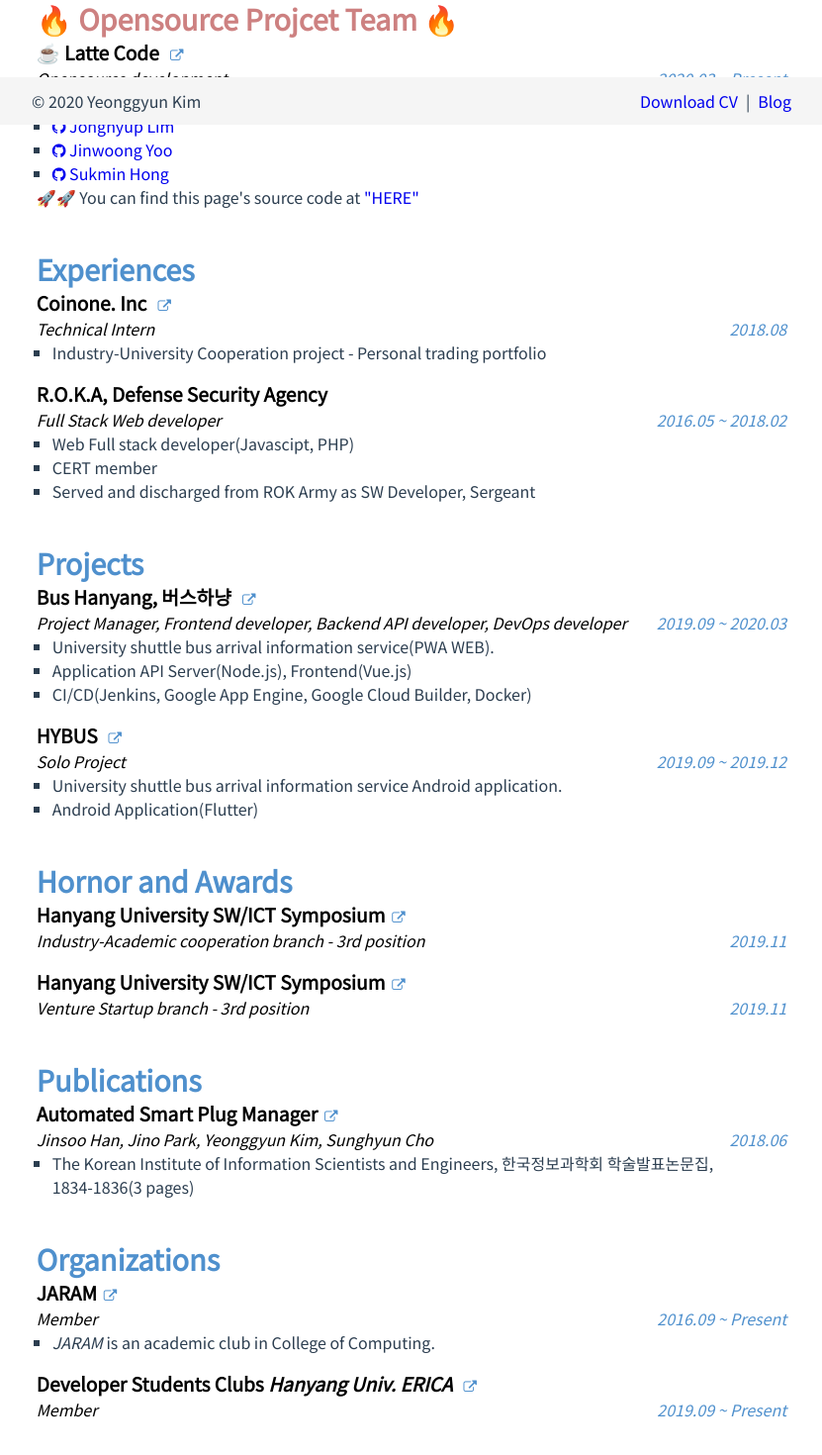
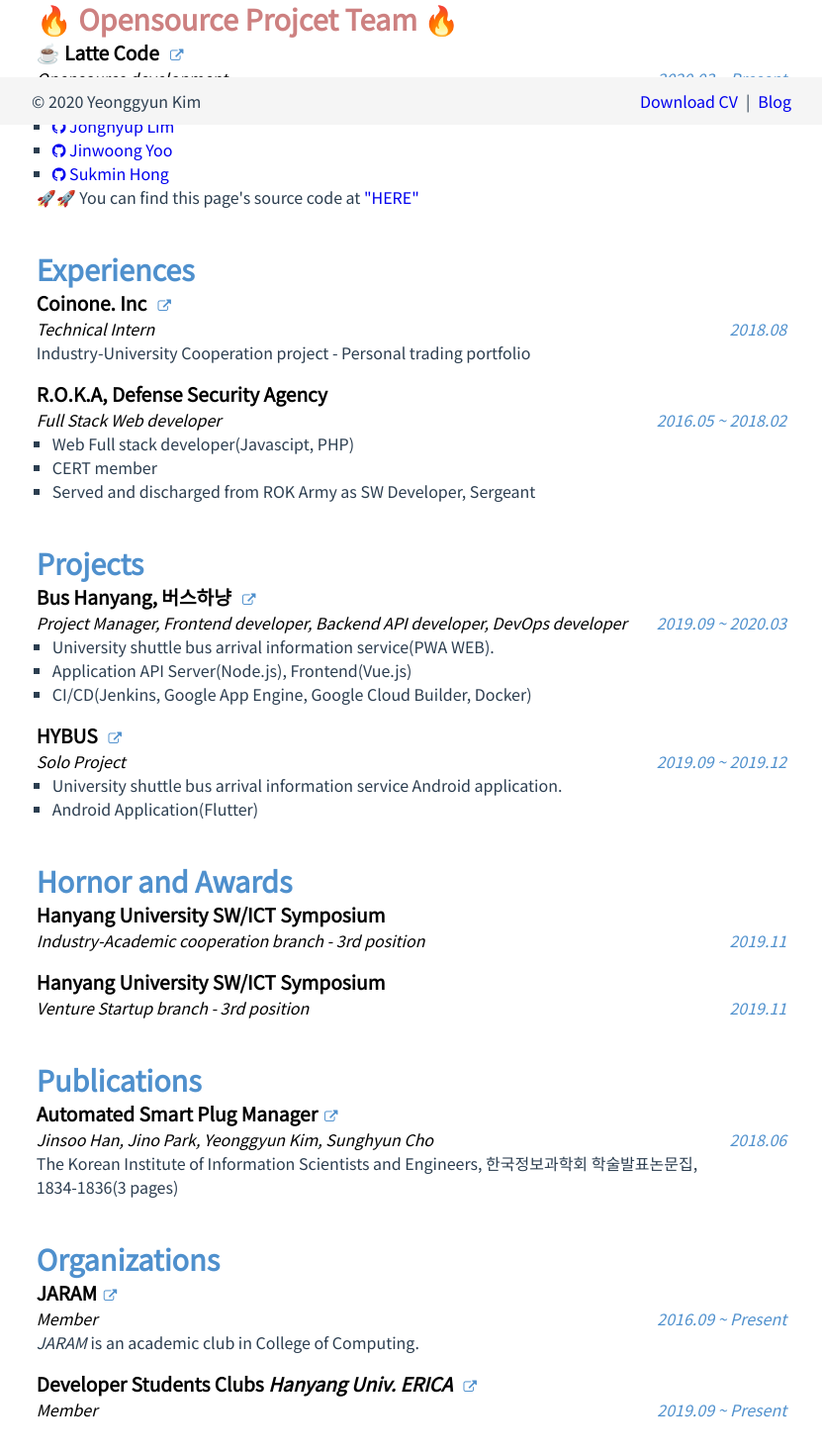
Before and after one commit to CXZ7720/cv_vue, a Vue app: page / in a window 1280 px wide. Shown: the part 674-2144 px from the top of the page at 99% size, without its empty margins (224-1055 px from the left). Built offline with nearby package versions, Linux system fonts and the light colour scheme.

Commit message:
Fix typo

```diff
--- a/src/components/content.vue
+++ b/src/components/content.vue
@@ -64,11 +64,7 @@
           <span class="flex-grow1 role">Technical Intern</span>
           <span class="due_text">2018.08</span>
         </p>
-        <ul>
-          <li>
-            Industry-University Cooperation project - Personal trading portfolio
-          </li>
-        </ul>
+        Industry-University Cooperation project - Personal trading portfolio
       </div>
       <div class="content-group">
         <p class="sub_title">
@@ -93,7 +89,7 @@
       <h3 class="title">Projects</h3>
       <div class="content-group">
         <p class="sub_title">
-          Bus Hanyang, 버스하냥 <a href="https://hubus.app" target="_blank"><i class="fa fa-external-link icon"></i></a>
+          Bus Hanyang, 버스하냥 <a href="https://hybus.app" target="_blank"><i class="fa fa-external-link icon"></i></a>
         </p>
         <p class="normal_text flex-box">
           <span class="flex-grow1 role">Project Manager, Frontend developer, Backend API developer, DevOps developer</span>
@@ -131,7 +127,7 @@
       <h3 class="title">Hornor and Awards</h3>
       <div class="content-group">
         <p class="sub_title">
-          Hanyang University SW/ICT Symposium<a href="https://hubus.app" target="_blank"><i class="fa fa-external-link icon"></i></a>
+          Hanyang University SW/ICT Symposium
         </p>
         <p class="normal_text flex-box">
           <span class="flex-grow1 role">Industry-Academic cooperation branch -  3rd position</span>
@@ -140,7 +136,7 @@
       </div>
       <div class="content-group">
         <p class="sub_title">
-          Hanyang University SW/ICT Symposium<a href="https://hubus.app" target="_blank"><i class="fa fa-external-link icon"></i></a>
+          Hanyang University SW/ICT Symposium
         </p>
         <p class="normal_text flex-box">
           <span class="flex-grow1 role">Venture Startup branch -  3rd position</span>
@@ -156,11 +152,7 @@
           <span class="flex-grow1 role">Jinsoo Han, Jino Park, Yeonggyun Kim, Sunghyun Cho</span>
           <span class="due_text">2018.06</span>
         </p>
-        <ul>
-          <li>
-            The Korean Institute of Information Scientists and Engineers, 한국정보과학회 학술발표논문집,<br>1834-1836(3 pages)
-          </li>
-        </ul>
+        <p>The Korean Institute of Information Scientists and Engineers, 한국정보과학회 학술발표논문집,<br>1834-1836(3 pages)</p>
       </div>
       <h3 class="title">Organizations</h3>
       <div class="content-group">
@@ -171,11 +163,7 @@
           <span class="flex-grow1 role">Member</span>
           <span class="due_text">2016.09 ~ Present</span>
         </p>
-        <ul>
-          <li>
-            <i>JARAM</i> is an academic club in College of Computing.
-          </li>
-        </ul>
+        <i>JARAM</i> is an academic club in College of Computing.
       </div>
       <div class="content-group">
         <p class="sub_title">
@@ -230,7 +218,6 @@
   margin: 40px 0 0;
 }
 ul {
-  color: ;
   list-style-type: square;
   padding: 0;
   margin: 0;
```
